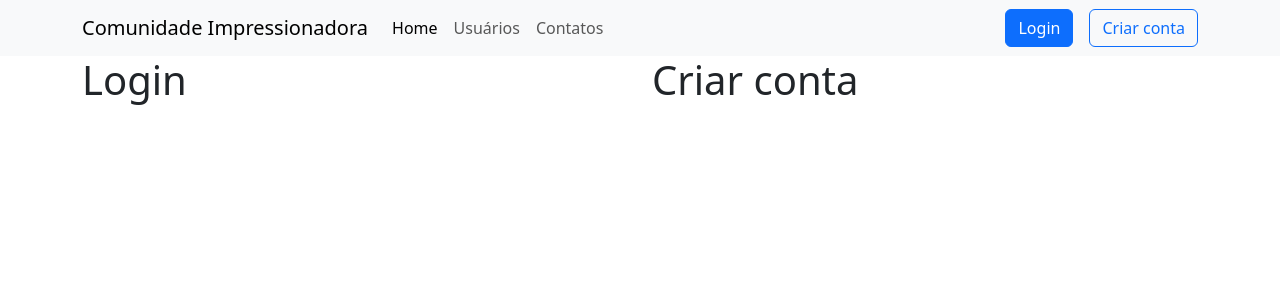
After one commit to danzz32/Flask, a Flask app: page /login in a window 1280 px wide. The commit adds this page. Shown: the top 300 px of the page. Run offline with Flask 3, Linux system fonts and the light colour scheme.

Commit message:
Criação da página e classes de login/criar conta

```diff
--- a/main.py
+++ b/main.py
@@ -1,4 +1,4 @@
-from flask import Flask, render_template, url_for
+from flask import Flask, render_template
 
 app = Flask(__name__)
 
@@ -20,5 +20,10 @@ def usuarios():
     return render_template('usuarios.html', lista_usuarios=lista_usuarios)
 
 
+@app.route('/login')
+def login():
+    return render_template('login.html')
+
+
 if __name__ == '__main__':
     app.run(debug=True)
--- /dev/null
+++ b/templates/login.html
@@ -0,0 +1,14 @@
+{% extends 'base.html' %}
+
+{% block body %}
+    <div class="container">
+        <div class="row">
+            <div class="col">
+                <h1>Login</h1>
+            </div>
+            <div class="col">
+                <h1>Criar conta</h1>
+            </div>
+        </div>
+    </div>
+{% endblock %}
--- a/templates/navbar.html
+++ b/templates/navbar.html
@@ -20,10 +20,12 @@
             </ul>
             <ul class="navbar-nav gap-3">
                 <li class="nav-item">
-                    <button class="btn btn-primary" type="submit">Login</button>
+                    <button class="btn btn-primary" onclick="window.location.href='{{url_for('login')}}'" type="button">
+                        Login
+                    </button>
                 </li>
                 <li class="nav-item">
-                    <button class="btn btn-outline-primary" onclick="window.location.href='/'"
+                    <button class="btn btn-outline-primary" onclick="window.location.href='{{url_for('login')}}'"
                             type="button">Criar conta
                     </button>
                 </li>
```
